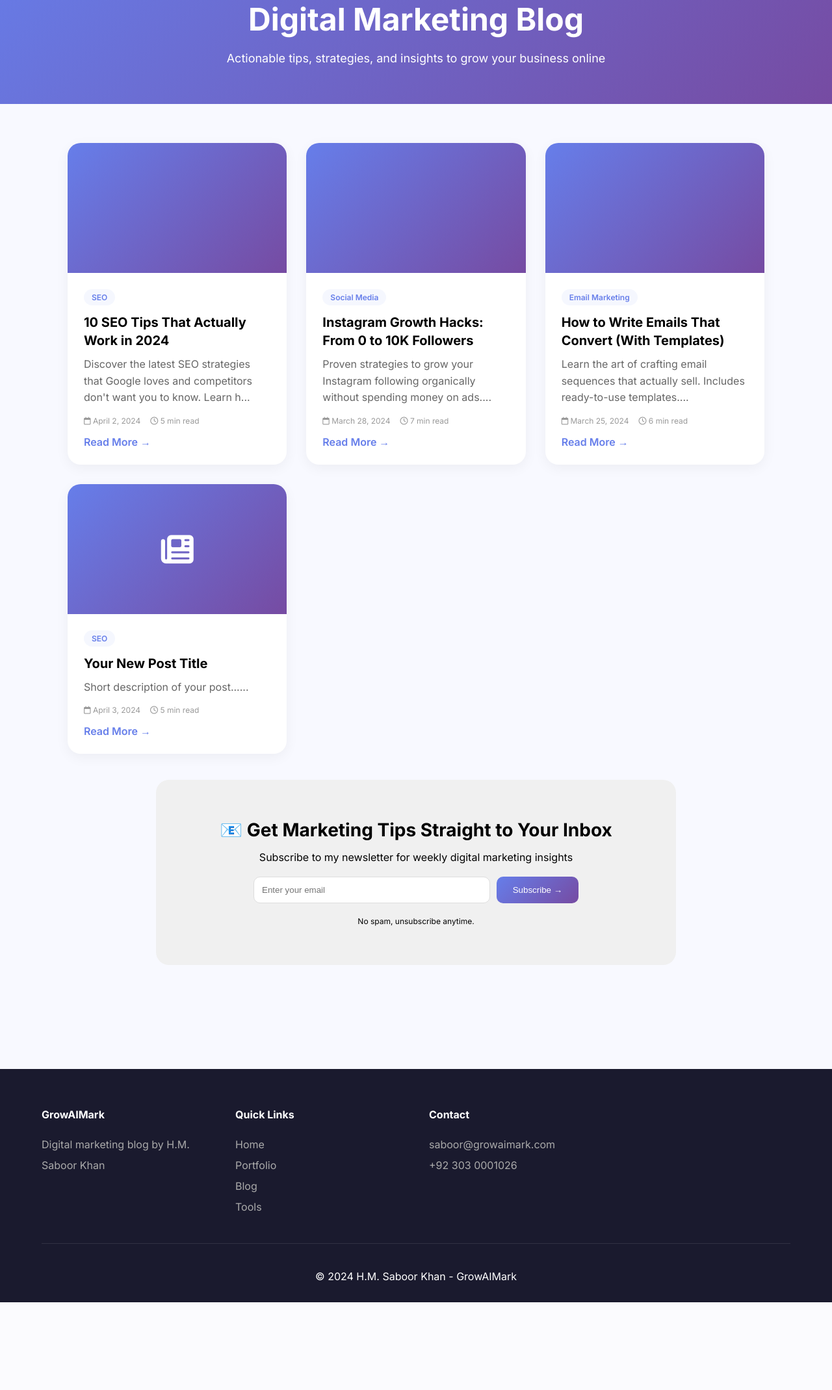
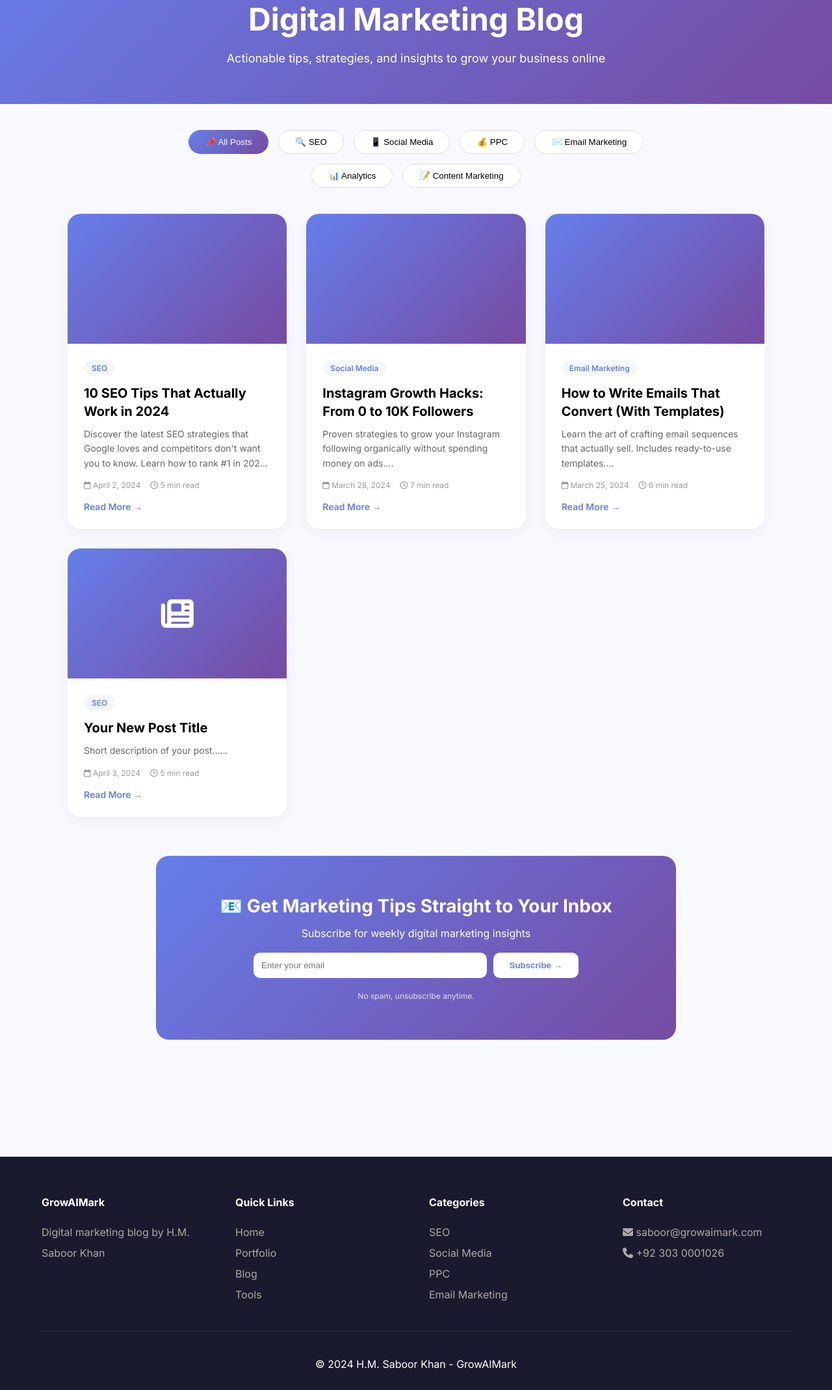
Before and after one commit to MrSaboorKhan/growaimark-agency, a Flask app: page /blog in a window 1280 px wide. Shown: the part 140-2279 px from the top of the page at 65% size. Before the commit the page ends 2144 px from the top, so only its background shows below. Run offline with Flask 3, Linux system fonts and the light colour scheme.

Commit message:
Added category sections: SEO, Social Media, PPC, Email Marketing

```diff
--- a/templates/blog.html
+++ b/templates/blog.html
@@ -31,8 +31,40 @@
         .blog-hero h1 { font-size: 48px; margin-bottom: 20px; }
         .blog-hero p { font-size: 18px; max-width: 700px; margin: 0 auto; }
 
+        /* Category Tabs */
+        .category-tabs {
+            display: flex;
+            justify-content: center;
+            gap: 15px;
+            margin: 40px auto;
+            flex-wrap: wrap;
+            max-width: 800px;
+        }
+        .category-btn {
+            padding: 10px 25px;
+            border-radius: 50px;
+            background: white;
+            border: 1px solid #ddd;
+            cursor: pointer;
+            font-weight: 500;
+            transition: 0.3s;
+        }
+        .category-btn:hover, .category-btn.active {
+            background: linear-gradient(135deg, #667eea, #764ba2);
+            color: white;
+            border-color: transparent;
+        }
+
+        .section-title {
+            font-size: 28px;
+            margin: 40px 0 20px;
+            padding-bottom: 10px;
+            border-bottom: 3px solid #667eea;
+            display: inline-block;
+        }
+
         .blog-section {
-            padding: 60px 5%;
+            padding: 0 5% 60px;
             max-width: 1200px;
             margin: 0 auto;
         }
@@ -56,6 +88,12 @@
             display: flex;
             align-items: center;
             justify-content: center;
+            overflow: hidden;
+        }
+        .blog-image img {
+            width: 100%;
+            height: 100%;
+            object-fit: cover;
         }
         .blog-image i { font-size: 50px; color: white; }
         .blog-content { padding: 25px; }
@@ -70,22 +108,23 @@
             margin-bottom: 12px;
         }
         .blog-content h3 { font-size: 20px; margin-bottom: 10px; line-height: 1.4; }
-        .blog-content p { color: #666; margin-bottom: 15px; line-height: 1.6; }
+        .blog-content p { color: #666; margin-bottom: 15px; line-height: 1.6; font-size: 14px; }
         .blog-meta { font-size: 12px; color: #999; margin-bottom: 15px; display: flex; gap: 15px; }
-        .blog-link { color: #667eea; text-decoration: none; font-weight: 600; }
+        .blog-link { color: #667eea; text-decoration: none; font-weight: 600; font-size: 14px; }
 
         .newsletter {
-            background: #f0f0f0;
+            background: linear-gradient(135deg, #667eea, #764ba2);
             padding: 60px 5%;
             text-align: center;
             border-radius: 20px;
-            margin: 40px auto;
+            margin: 60px auto;
             max-width: 800px;
+            color: white;
         }
         .newsletter h3 { font-size: 28px; margin-bottom: 15px; }
         .newsletter-form { display: flex; gap: 10px; max-width: 500px; margin: 20px auto; }
-        .newsletter-form input { flex: 1; padding: 12px; border: 1px solid #ddd; border-radius: 10px; }
-        .newsletter-form button { background: linear-gradient(135deg, #667eea, #764ba2); color: white; border: none; padding: 12px 25px; border-radius: 10px; cursor: pointer; }
+        .newsletter-form input { flex: 1; padding: 12px; border: none; border-radius: 10px; }
+        .newsletter-form button { background: white; color: #667eea; border: none; padding: 12px 25px; border-radius: 10px; cursor: pointer; font-weight: 600; }
 
         .footer { background: #1a1a2e; color: white; padding: 60px 5% 30px; margin-top: 60px; }
         .footer-content { display: grid; grid-template-columns: repeat(4, 1fr); gap: 40px; max-width: 1200px; margin: 0 auto; }
@@ -94,18 +133,15 @@
         .footer-bottom { text-align: center; padding-top: 40px; margin-top: 40px; border-top: 1px solid rgba(255,255,255,0.1); }
 
         @media (max-width: 968px) {
-            .blog-grid, .footer-content { grid-template-columns: 1fr; }
+            .blog-grid { grid-template-columns: 1fr; }
             .nav-links { display: none; }
             .newsletter-form { flex-direction: column; }
         }
         .mobile-menu { display: none; font-size: 24px; cursor: pointer; }
         @media (max-width: 768px) { .mobile-menu { display: block; } }
 
-        .loading {
-            text-align: center;
-            padding: 50px;
-            color: #667eea;
-        }
+        .loading { text-align: center; padding: 50px; color: #667eea; }
+        .hidden { display: none; }
     </style>
 </head>
 <body>
@@ -128,19 +164,30 @@
         <p>Actionable tips, strategies, and insights to grow your business online</p>
     </section>
 
+    <!-- Category Tabs -->
+    <div class="category-tabs">
+        <button class="category-btn active" data-category="all">📌 All Posts</button>
+        <button class="category-btn" data-category="SEO">🔍 SEO</button>
+        <button class="category-btn" data-category="Social Media">📱 Social Media</button>
+        <button class="category-btn" data-category="PPC">💰 PPC</button>
+        <button class="category-btn" data-category="Email Marketing">✉️ Email Marketing</button>
+        <button class="category-btn" data-category="Analytics">📊 Analytics</button>
+        <button class="category-btn" data-category="Content Marketing">📝 Content Marketing</button>
+    </div>
+
     <section class="blog-section">
-        <div class="blog-grid" id="blog-grid">
+        <div id="blog-grid" class="blog-grid">
             <div class="loading"><i class="fas fa-spinner fa-spin"></i> Loading posts...</div>
         </div>
 
         <div class="newsletter">
             <h3>📧 Get Marketing Tips Straight to Your Inbox</h3>
-            <p>Subscribe to my newsletter for weekly digital marketing insights</p>
+            <p>Subscribe for weekly digital marketing insights</p>
             <form class="newsletter-form" id="newsletterForm">
                 <input type="email" placeholder="Enter your email" required>
                 <button type="submit">Subscribe →</button>
             </form>
-            <p style="font-size: 12px; margin-top: 15px;">No spam, unsubscribe anytime.</p>
+            <p style="font-size: 12px; margin-top: 15px; opacity: 0.8;">No spam, unsubscribe anytime.</p>
         </div>
     </section>
 
@@ -148,48 +195,80 @@
         <div class="footer-content">
             <div class="footer-col"><h4>GrowAIMark</h4><p>Digital marketing blog by H.M. Saboor Khan</p></div>
             <div class="footer-col"><h4>Quick Links</h4><a href="/">Home</a><a href="/portfolio">Portfolio</a><a href="/blog">Blog</a><a href="/dashboard">Tools</a></div>
-            <div class="footer-col"><h4>Contact</h4><p>saboor@growaimark.com</p><p>+92 303 0001026</p></div>
+            <div class="footer-col"><h4>Categories</h4><a href="#" onclick="filterCategory('SEO')">SEO</a><a href="#" onclick="filterCategory('Social Media')">Social Media</a><a href="#" onclick="filterCategory('PPC')">PPC</a><a href="#" onclick="filterCategory('Email Marketing')">Email Marketing</a></div>
+            <div class="footer-col"><h4>Contact</h4><p><i class="fas fa-envelope"></i> saboor@growaimark.com</p><p><i class="fas fa-phone"></i> +92 303 0001026</p></div>
         </div>
         <div class="footer-bottom"><p>&copy; 2024 H.M. Saboor Khan - GrowAIMark</p></div>
     </footer>
 
     <script>
-        // Load blog posts from API
+        let allPosts = [];
+
         async function loadPosts() {
             try {
                 const response = await fetch('/api/blog/posts');
-                const posts = await response.json();
-
-                const grid = document.getElementById('blog-grid');
-                if (posts.length === 0) {
-                    grid.innerHTML = '<p>No posts yet. Check back soon!</p>';
-                    return;
-                }
-
-                grid.innerHTML = posts.map(post => `
-                    <div class="blog-card" onclick="location.href='/blog/${post.slug}'">
-                        <div class="blog-image">
-                            <i class="fas fa-${post.image || 'newspaper'}"></i>
-                        </div>
-                        <div class="blog-content">
-                            <span class="blog-category">${post.category}</span>
-                            <h3>${post.title}</h3>
-                            <p>${post.excerpt.substring(0, 100)}...</p>
-                            <div class="blog-meta">
-                                <span><i class="far fa-calendar"></i> ${post.date}</span>
-                                <span><i class="far fa-clock"></i> ${post.read_time}</span>
-                            </div>
-                            <a href="/blog/${post.slug}" class="blog-link">Read More →</a>
-                        </div>
-                    </div>
-                `).join('');
+                allPosts = await response.json();
+                displayPosts('all');
             } catch (error) {
                 console.error('Error loading posts:', error);
                 document.getElementById('blog-grid').innerHTML = '<p>Error loading posts. Please try again.</p>';
             }
         }
 
-        // Newsletter subscription
+        function displayPosts(category) {
+            const grid = document.getElementById('blog-grid');
+            let filteredPosts = allPosts;
+
+            if (category !== 'all') {
+                filteredPosts = allPosts.filter(post => post.category === category);
+            }
+
+            if (filteredPosts.length === 0) {
+                grid.innerHTML = '<div style="text-align:center; padding:50px; width:100%;"><p>No posts found in this category. Check back soon!</p></div>';
+                return;
+            }
+
+            grid.innerHTML = filteredPosts.map(post => `
+                <div class="blog-card" onclick="location.href='/blog/${post.slug}'">
+                    <div class="blog-image">
+                        ${post.image_url ?
+                            `<img src="${post.image_url}" alt="${post.title}">` :
+                            `<i class="fas fa-${post.image || 'newspaper'}"></i>`
+                        }
+                    </div>
+                    <div class="blog-content">
+                        <span class="blog-category">${post.category}</span>
+                        <h3>${post.title}</h3>
+                        <p>${post.excerpt ? post.excerpt.substring(0, 120) + '...' : ''}</p>
+                        <div class="blog-meta">
+                            <span><i class="far fa-calendar"></i> ${post.date}</span>
+                            <span><i class="far fa-clock"></i> ${post.read_time || '5 min read'}</span>
+                        </div>
+                        <a href="/blog/${post.slug}" class="blog-link">Read More →</a>
+                    </div>
+                </div>
+            `).join('');
+        }
+
+        function filterCategory(category) {
+            displayPosts(category);
+            document.querySelectorAll('.category-btn').forEach(btn => {
+                if (btn.dataset.category === category) {
+                    btn.classList.add('active');
+                } else {
+                    btn.classList.remove('active');
+                }
+            });
+            window.scrollTo({ top: 400, behavior: 'smooth' });
+        }
+
+        document.querySelectorAll('.category-btn').forEach(btn => {
+            btn.addEventListener('click', () => {
+                const category = btn.dataset.category;
+                filterCategory(category);
+            });
+        });
+
         document.getElementById('newsletterForm')?.addEventListener('submit', async (e) => {
             e.preventDefault();
             const email = e.target.querySelector('input').value;
@@ -197,12 +276,10 @@
             e.target.reset();
         });
 
-        // Mobile menu
         const mobileBtn = document.querySelector('.mobile-menu');
         const navLinks = document.querySelector('.nav-links');
         if(mobileBtn) mobileBtn.addEventListener('click', () => navLinks.classList.toggle('show'));
 
-        // Load posts on page load
         loadPosts();
     </script>
 </body>
```
